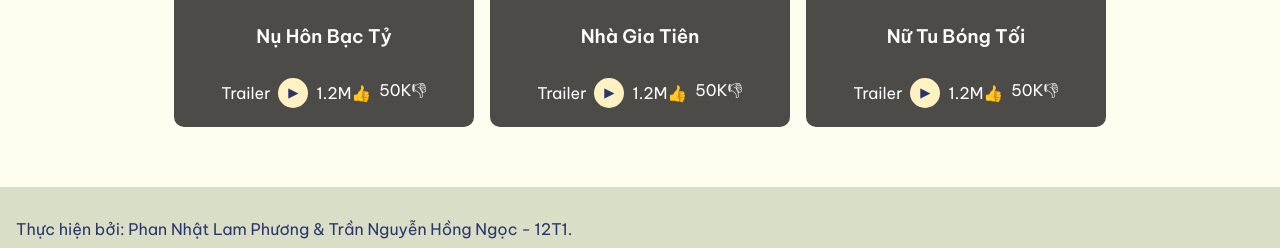
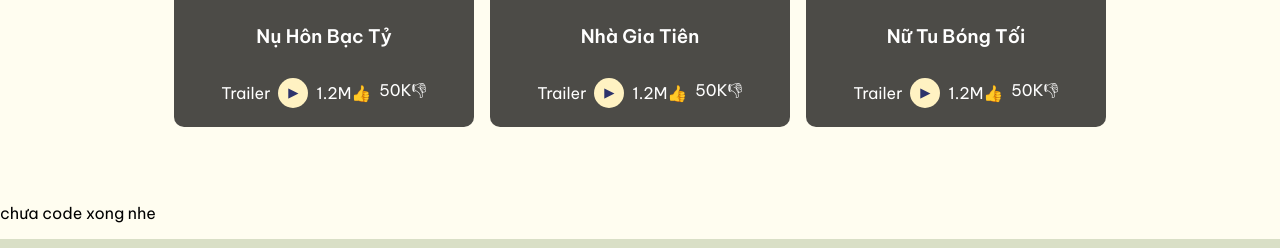
Before and after one commit to haruxne/12t1prj, a plain HTML site: page index.html in a window 1280 px wide. Shown: the part 552-800 px from the top of the page. Drawn offline with Linux system fonts and the light colour scheme.

Commit message:
Update index.html

```diff
--- a/index.html
+++ b/index.html
@@ -75,7 +75,7 @@
 
 	</div>
 	<br><br><br>
-
+	<p>chưa code xong nhe</p>
 	<footer class="footer">
 		<p>Thực hiện bởi: Phan Nhật Lam Phương & Trần Nguyễn Hồng Ngọc - 12T1.</p>
 	    <p>Nguồn tham khảo:</p>
```
